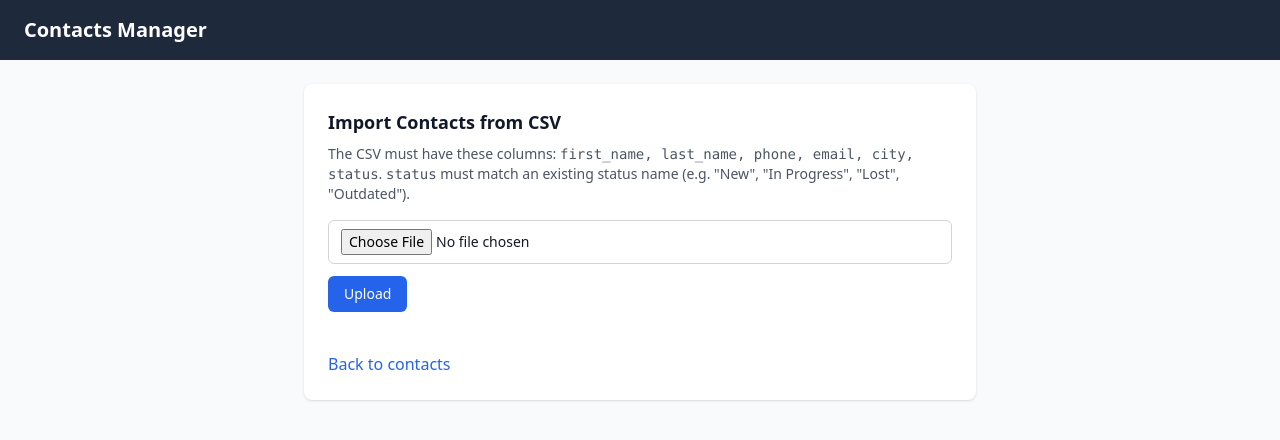
After one commit to Strzelacz48/S.W.A---Small-Weather-App, a Django app: page /import/ in a window 1280 px wide. The commit adds this page. Shown: the top 440 px of the page. Run offline with Django 5.2, Linux system fonts and the light colour scheme; some libraries are stand-ins or nearby versions.

Commit message:
Added export import csv

```diff
--- a/contacts/forms.py
+++ b/contacts/forms.py
@@ -20,3 +20,10 @@ class ContactForm(forms.ModelForm):
             "city": forms.TextInput(attrs={"class": TAILWIND_INPUT_CLASSES}),
             "status": forms.Select(attrs={"class": TAILWIND_INPUT_CLASSES}),
         }
+
+
+class ContactImportForm(forms.Form):
+    csv_file = forms.FileField(
+        label="CSV file",
+        widget=forms.FileInput(attrs={"class": TAILWIND_INPUT_CLASSES, "accept": ".csv"}),
+    )
--- /dev/null
+++ b/contacts/templates/contacts/contact_import.html
@@ -0,0 +1,46 @@
+{% extends "base.html" %}
+
+{% block title %}Import Contacts{% endblock %}
+
+{% block content %}
+<div class="max-w-2xl mx-auto bg-white rounded-lg shadow p-6">
+    <h2 class="text-lg font-semibold mb-2">Import Contacts from CSV</h2>
+    <p class="text-sm text-gray-600 mb-4">
+        The CSV must have these columns: <code>first_name, last_name, phone, email, city, status</code>.
+        <code>status</code> must match an existing status name (e.g. "New", "In Progress", "Lost", "Outdated").
+    </p>
+
+    <form method="post" enctype="multipart/form-data" class="mb-6">
+        {% csrf_token %}
+        {{ form.csv_file }}
+        {% for error in form.csv_file.errors %}
+        <p class="mt-1 text-sm text-red-600">{{ error }}</p>
+        {% endfor %}
+        <button type="submit" class="bg-blue-600 text-white px-4 py-2 rounded-md text-sm hover:bg-blue-700 mt-3">
+            Upload
+        </button>
+    </form>
+
+    {% if results %}
+        {% if results.error %}
+        <p class="text-sm text-red-600">{{ results.error }}</p>
+        {% else %}
+        <p class="text-sm text-green-700 mb-2">
+            Imported {{ results.imported }} contact{{ results.imported|pluralize }}.
+        </p>
+        {% if results.skipped %}
+        <p class="text-sm text-gray-700 mb-1">
+            Skipped {{ results.skipped|length }} row{{ results.skipped|length|pluralize }}:
+        </p>
+        <ul class="text-sm text-red-600 list-disc list-inside">
+            {% for row_number, reason in results.skipped %}
+            <li>Row {{ row_number }}: {{ reason }}</li>
+            {% endfor %}
+        </ul>
+        {% endif %}
+        {% endif %}
+    {% endif %}
+
+    <a href="{% url 'contacts:list' %}" class="inline-block mt-4 text-blue-600 hover:underline">Back to contacts</a>
+</div>
+{% endblock %}
--- a/contacts/urls.py
+++ b/contacts/urls.py
@@ -10,4 +10,6 @@ urlpatterns = [
     path("<int:pk>/edit/", views.ContactUpdateView.as_view(), name="edit"),
     path("<int:pk>/delete/", views.contact_delete, name="delete"),
     path("weather/", views.contact_weather, name="weather"),
+    path("import/", views.contact_import, name="import"),
+    path("export/", views.contact_export, name="export"),
 ]
--- a/contacts/views.py
+++ b/contacts/views.py
@@ -1,12 +1,18 @@
-from django.http import JsonResponse
+import csv
+import io
+
+from django.http import HttpResponse, JsonResponse
 from django.shortcuts import get_object_or_404, redirect, render
 from django.urls import reverse_lazy
 from django.views.decorators.http import require_GET, require_POST
 from django.views.generic import CreateView, UpdateView
 
-from .forms import ContactForm
-from .models import Contact
+from .forms import ContactForm, ContactImportForm
+from .models import Contact, ContactStatusChoices
 from .weather import get_weather_for_city
+
+CSV_COLUMNS = ("first_name", "last_name", "phone", "email", "city", "status")
+REQUIRED_CSV_COLUMNS = set(CSV_COLUMNS)
 
 ALLOWED_SORT_FIELDS = {"last_name", "-last_name", "created_at", "-created_at"}
 DEFAULT_SORT = "-created_at"
@@ -17,12 +23,20 @@ def _toggle(field, current_sort):
     return f"-{field}" if current_sort == field else field
 
 
-def contact_list(request):
+def _get_sorted_contacts(request):
+    """Shared by contact_list and contact_export: validate ?sort= and return (contacts, sort)."""
     sort = request.GET.get("sort", DEFAULT_SORT)
+    # If we pass unvalidated user input straight into order_by() — an
+    # unknown/garbage field name would raise FieldError.
     if sort not in ALLOWED_SORT_FIELDS:
         sort = DEFAULT_SORT
 
     contacts = Contact.objects.select_related("status").order_by(sort)
+    return contacts, sort
+
+
+def contact_list(request):
+    contacts, sort = _get_sorted_contacts(request)
 
     context = {
         "contacts": contacts,
@@ -31,6 +45,28 @@ def contact_list(request):
         "created_at_sort_link": _toggle("created_at", sort),
     }
     return render(request, "contacts/contact_list.html", context)
+
+
+@require_GET
+def contact_export(request):
+    contacts, _ = _get_sorted_contacts(request)
+
+    response = HttpResponse(content_type="text/csv")
+    response["Content-Disposition"] = 'attachment; filename="contacts.csv"'
+
+    writer = csv.writer(response)
+    writer.writerow(CSV_COLUMNS)
+    for contact in contacts:
+        writer.writerow([
+            contact.first_name,
+            contact.last_name,
+            contact.phone,
+            contact.email,
+            contact.city,
+            contact.status.name,
+        ])
+
+    return response
 
 
 class ContactCreateView(CreateView):
@@ -65,3 +101,62 @@ def contact_weather(request):
         return JsonResponse({"error": "weather unavailable for this city"}, status=502)
 
     return JsonResponse(weather)
+
+
+def _import_contacts_from_csv(uploaded_file):
+    """Import contacts from an uploaded CSV, skipping bad rows instead of failing the whole batch.
+
+    Each row is validated through ContactForm, so it gets exactly the same
+    rules as manually adding a contact (required fields, email format,
+    unique phone/email) without duplicating that logic here.
+    """
+    decoded_file = io.TextIOWrapper(uploaded_file.file, encoding="utf-8-sig")
+    reader = csv.DictReader(decoded_file)
+
+    if not reader.fieldnames or not REQUIRED_CSV_COLUMNS.issubset(set(reader.fieldnames)):
+        return {
+            "error": f"CSV must have columns: {', '.join(sorted(REQUIRED_CSV_COLUMNS))}",
+            "imported": 0,
+            "skipped": [],
+        }
+
+    imported = 0
+    skipped = []
+
+    for row_number, row in enumerate(reader, start=2):  # row 1 is the header
+        status_name = (row.get("status") or "").strip()
+        status = ContactStatusChoices.objects.filter(name__iexact=status_name).first()
+        if status is None:
+            skipped.append((row_number, f"Unknown status '{status_name}'"))
+            continue
+
+        form = ContactForm(data={
+            "first_name": (row.get("first_name") or "").strip(),
+            "last_name": (row.get("last_name") or "").strip(),
+            "phone": (row.get("phone") or "").strip(),
+            "email": (row.get("email") or "").strip(),
+            "city": (row.get("city") or "").strip(),
+            "status": status.id,
+        })
+        if form.is_valid():
+            form.save()
+            imported += 1
+        else:
+            reasons = "; ".join(
+                f"{field}: {', '.join(errors)}" for field, errors in form.errors.items()
+            )
+            skipped.append((row_number, reasons))
+
+    return {"error": None, "imported": imported, "skipped": skipped}
+
+
+def contact_import(request):
+    results = None
+    if request.method == "POST":
+        form = ContactImportForm(request.POST, request.FILES)
+        if form.is_valid():
+            results = _import_contacts_from_csv(form.cleaned_data["csv_file"])
+    else:
+        form = ContactImportForm()
+
+    return render(request, "contacts/contact_import.html", {"form": form, "results": results})
--- a/templates/base.html
+++ b/templates/base.html
@@ -11,7 +11,7 @@
         <h1 class="text-xl font-semibold">Contacts Manager</h1>
     </header>
 
-    <main class="max-w-5xl mx-auto p-6">
+    <main class="{% block container_class %}max-w-5xl{% endblock %} mx-auto p-6">
         {% block content %}{% endblock %}
     </main>
 </body>
```
Also changed, not shown: contacts/templates/contacts/contact_list.html (+20 -8 lines).
